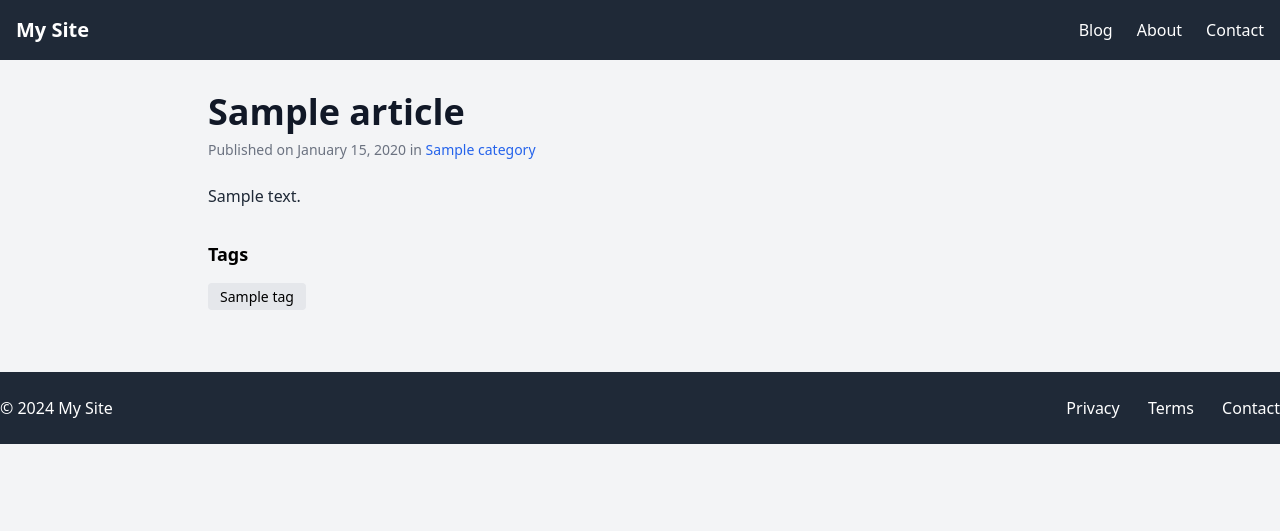
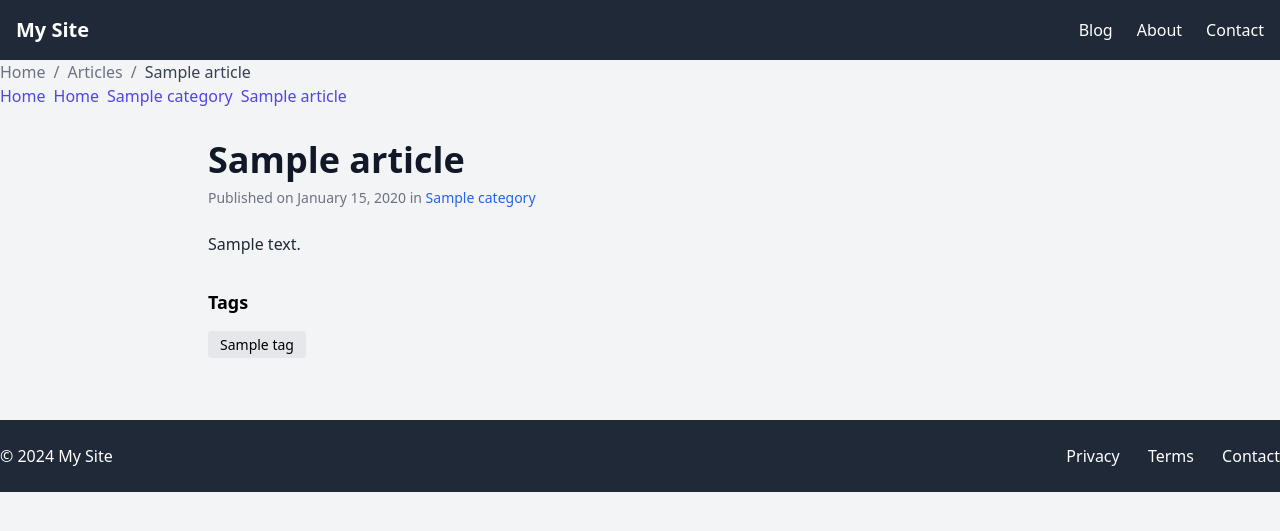
Before and after one commit to mladjom/djangoblog, a Django app: a page that uses templates/blog/base.html in a window 1280 px wide. Shown: the top 531 px of the page. Run offline with Django 5.2, Linux system fonts and the light colour scheme; tables that the repository leaves empty hold one stand-in row (values such as "Sample post"); some libraries are stand-ins or nearby versions.

Commit message:
Pagination

```diff
--- a/blog/views/article_view.py
+++ b/blog/views/article_view.py
@@ -1,9 +1,7 @@
 from django.views.generic import ListView
 from django.views.generic import DetailView
 from blog.models.article_model import Article
-from django.core.paginator import Paginator
-from django.urls import path
-from django.shortcuts import render
+from django.urls import reverse
 
 class ArticleListView(ListView):
     model = Article
@@ -21,6 +19,7 @@ class ArticleListView(ListView):
         context = super().get_context_data(**kwargs)
         page_number = self.kwargs.get('page')  # Getting page from URL
         print(f"Page object: {context['page_obj']}")
+
         return context
 
 
@@ -32,3 +31,13 @@ class ArticleDetailView(DetailView):
     def get_queryset(self):
         # Filter only published articles
         return Article.objects.filter(is_published=True)
+
+    def get_context_data(self, **kwargs):
+        context = super().get_context_data(**kwargs)
+        article = self.object
+        context['breadcrumbs'] = [
+            {'name': 'Home', 'url': reverse('homepage')},
+            {'name': article.category.name, 'url': reverse('category-detail', args=[article.category.slug])},
+            {'name': article.title, 'url': reverse('article-detail', args=[article.slug])}
+        ]
+        return context
--- a/config/settings.py
+++ b/config/settings.py
@@ -27,8 +27,7 @@ INTERNAL_IPS = [
     "127.0.0.1",
 ]
 
-APPEND_SLASH = True  # Default behavior in Django
-# Application definition
+
 
 INSTALLED_APPS = [
     'django.contrib.admin',
--- a/templates/blog/base.html
+++ b/templates/blog/base.html
@@ -77,7 +77,10 @@
         mobileMenu.classList.toggle("hidden");
       });
     </script>
-    <div class="container mx-auto">{% block content %} {% endblock %}</div>
+    <div class="container mx-auto">
+      {% include 'blog/components/breadcrumbs.html' %}
+            {% block content %} {% endblock %}
+    </div>
     <footer class="bg-gray-800 text-white py-6 mt-8">
       <div class="container mx-auto flex justify-between items-center">
         <p>&copy; 2024 My Site</p>
--- /dev/null
+++ b/templates/blog/components/breadcrumbs.html
@@ -0,0 +1,46 @@
+{% load i18n %}
+<nav class="breadcrumb" aria-label="{% trans 'Breadcrumb navigation' %}">
+    <ol class="list-none flex space-x-2">
+      <li>
+        <a href="/" class="text-gray-500 hover:text-gray-700">
+          {% trans 'Home' %}
+        </a>
+      </li>
+      <li aria-hidden="true" class="text-gray-500">/</li>
+      <li>
+        <a href="{% url 'article-list-paginated' page=1 %}" class="text-gray-500 hover:text-gray-700">
+          {% trans 'Articles' %}
+        </a>
+      </li>
+      {% if page_obj %}
+        <li aria-hidden="true" class="text-gray-500">/</li>
+        <li>
+          <span class="text-gray-700">{% trans 'Page' %} {{ page_obj.number }}</span>
+        </li>
+      {% endif %}
+      <li aria-hidden="true" class="text-gray-500">/</li>
+    <li>
+      <span class="text-gray-700">{{ article.title }}</span>
+    </li>
+    </ol>
+  </nav>
+
+  <!-- blog/components/breadcrumbs.html -->
+<nav aria-label="{% trans 'Breadcrumb' %}">
+    <ol class="flex space-x-2">
+      <li>
+        <a href="/" class="text-indigo-600 hover:text-indigo-800">
+          {% trans 'Home' %}
+        </a>
+      </li>
+      {% if breadcrumbs %}
+        {% for crumb in breadcrumbs %}
+          <li>
+            <a href="{{ crumb.url }}" class="text-indigo-600 hover:text-indigo-800">
+              {{ crumb.name }}
+            </a>
+          </li>
+        {% endfor %}
+      {% endif %}
+    </ol>
+  </nav>
```
Also changed, not shown: blog/views/category_view.py (+7 -1 lines), templates/blog/category/category_detail.html (+42 -0 lines), templates/blog/category/category_list.html (+29 -0 lines).
